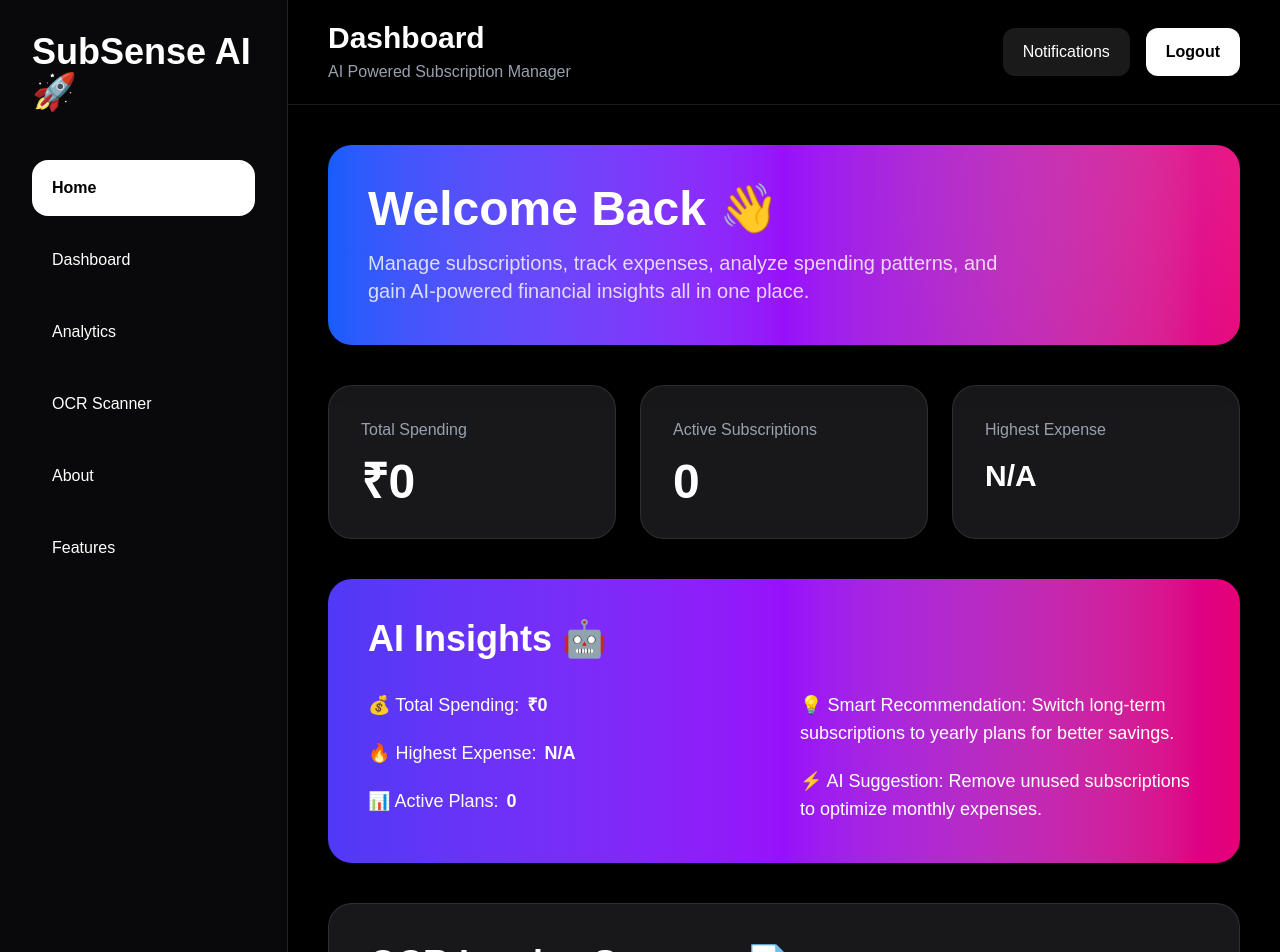
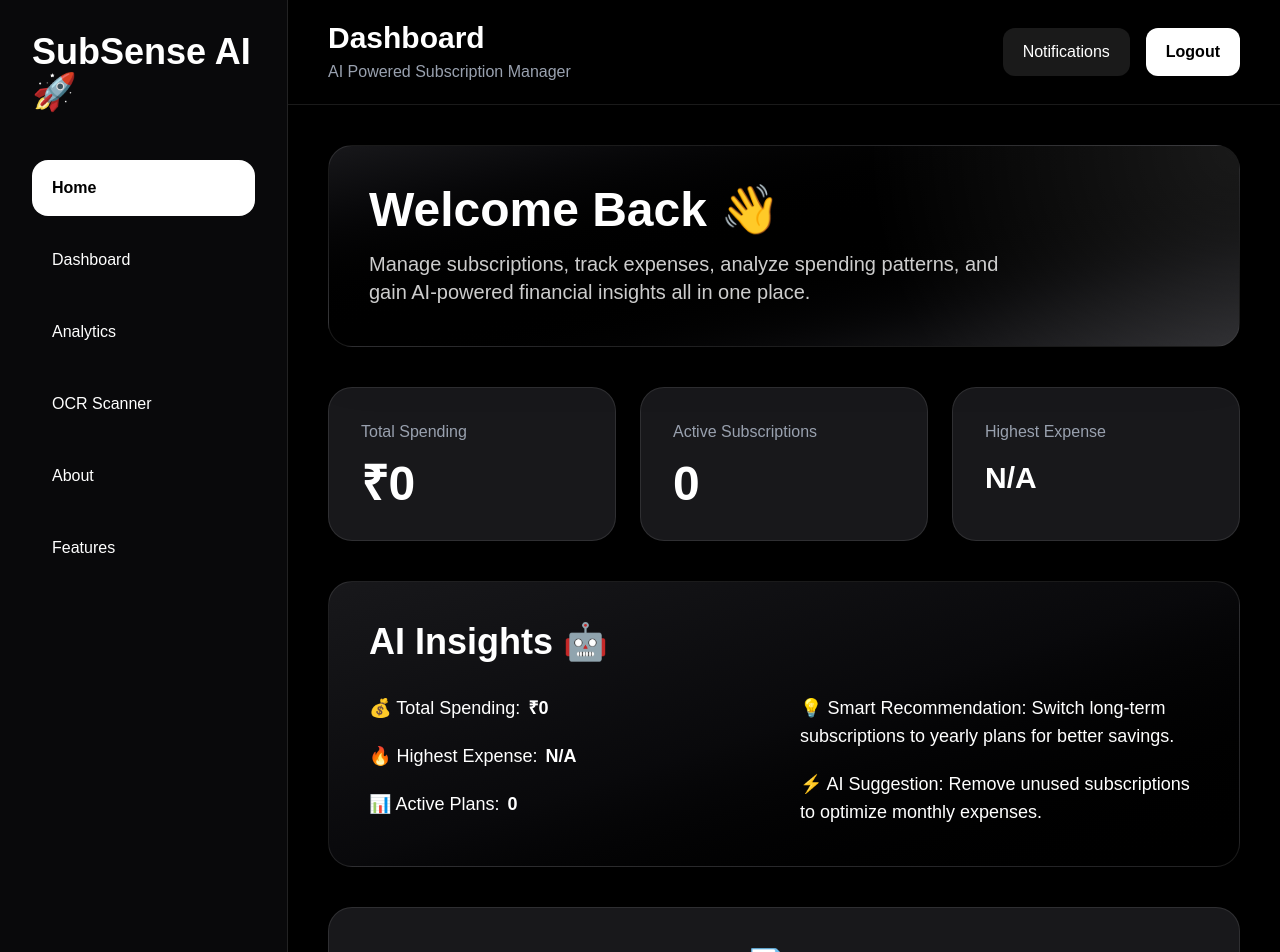
Before and after one commit to janhvee19/SubSense-AI, a Next.js app in the folder client/: page /dashboard in a window 1280 px wide. Shown: the top 952 px of the page. Built offline with nearby package versions, Linux system fonts and the light colour scheme; sample sign-in values are in the browser's storage.

Commit message:
updated modern dashboard gradients

```diff
--- a/client/app/dashboard/page.tsx
+++ b/client/app/dashboard/page.tsx
@@ -125,7 +125,7 @@ export default function DashboardPage() {
         <div className="p-6 md:p-10 space-y-10">
 
           {/* HERO SECTION */}
-          <section className="relative overflow-hidden rounded-3xl bg-gradient-to-r from-blue-600 via-purple-600 to-pink-600 p-10 shadow-2xl">
+          <section className="relative overflow-hidden rounded-3xl bg-gradient-to-br from-zinc-900 via-black to-zinc-800 border border-white/10 p-10 shadow-2xl">
 
             <div className="absolute inset-0 opacity-10 bg-[radial-gradient(circle_at_top_right,white,transparent_40%)]"></div>
 
@@ -181,7 +181,7 @@ export default function DashboardPage() {
           </section>
 
           {/* AI INSIGHTS */}
-          <section className="bg-gradient-to-r from-indigo-600 via-purple-600 to-pink-600 rounded-3xl p-10 shadow-2xl">
+          <section className="bg-gradient-to-br from-zinc-900 via-zinc-950 to-black border border-white/10 rounded-3xl p-10 shadow-2xl">
 
             <h2 className="text-4xl font-bold mb-8">
               AI Insights 🤖
```
